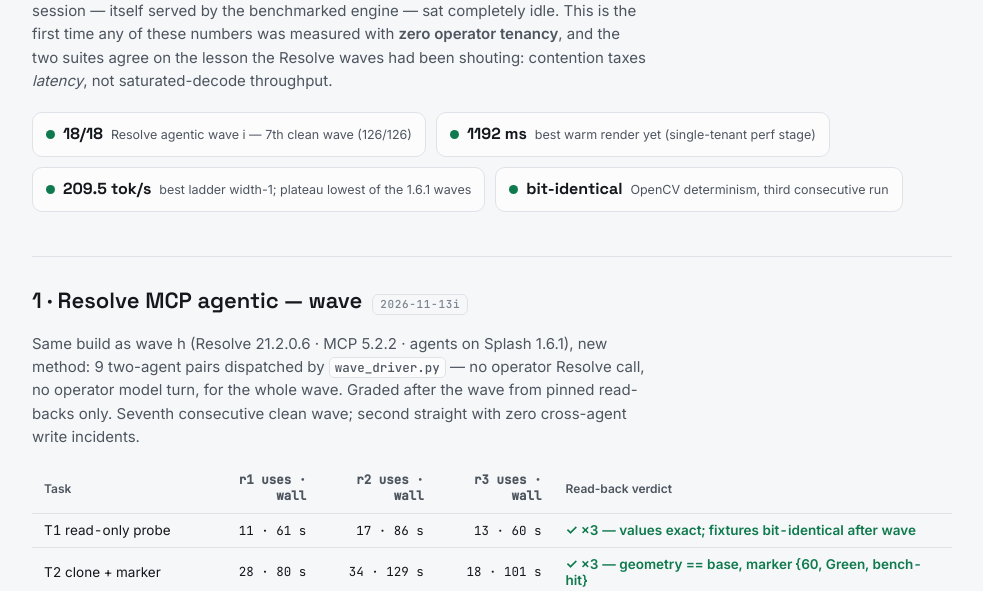
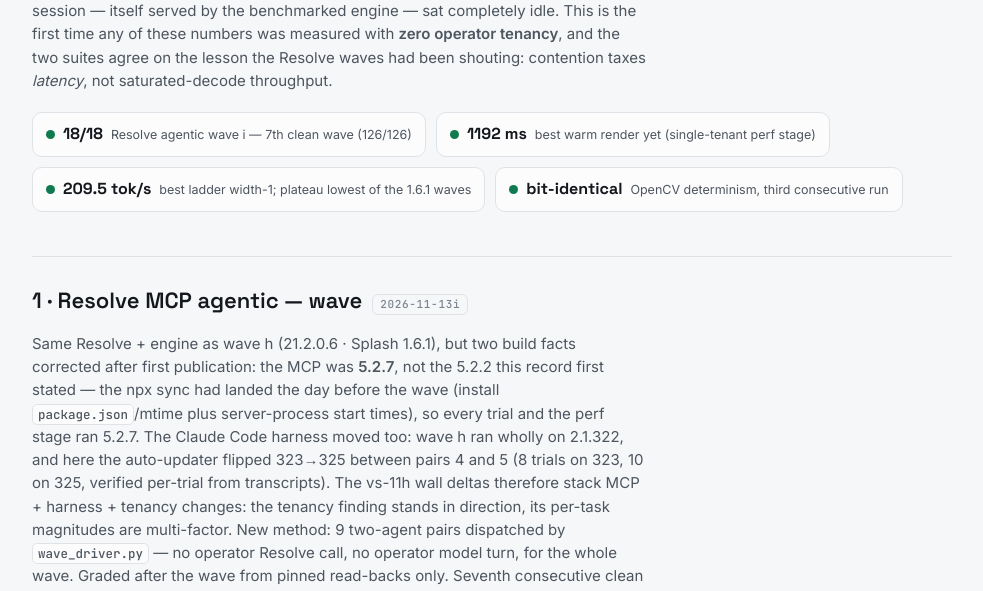
Before and after one commit to willturner-maker/benchmarks, a plain HTML site: page reports/2026-11-13-clean-window.html in a window 1280 px wide. Shown: the part 141-732 px from the top of the page, without its empty margins (148-1131 px from the left). Drawn offline with Linux system fonts and the light colour scheme.

Commit message:
Correction: wave 13i ran MCP 5.2.7, not 5.2.2 — first 5.2.7 measurements
Post-hoc verification of the wave 13i "same build as 11h" claim failed:
the 5.2.7 npx sync landed 2026-11-12 15:41 (install package.json/files mtime;
server process started 11-12 23:51), one day before the wave. Sealed trials
spawn fresh stdio servers per session, so all 18 trials AND the operator
perf/grading passes ran 5.2.7.

Consequences applied throughout:
- results-2026-11-13i.json: build.mcp corrected with provenance; new deviation
  entry; api_truth list renamed as 5.2.7 first observations (the duplicate-
  archives-source and 13 ms probe findings belong to 5.2.7, not 5.2.2 repros);
  version_comparison recast as multi-factor (MCP + harness + tenancy)
- leaderboard: row cell 5.2.7 + footnote 6 rewritten; 13i paragraph gains the
  multi-factor caveat; API-truths attribution adjusted
- results doc addendum (i): title/body updated, correction section expanded
- README/index/report scorecard: version tags and the same-build claim fixed
- RUNBOOK: builds must be verified from disk (package.json/mtime/live server),
  never session memory; disable auto-update before waves

Co-Authored-By: Claude Code <noreply@anthropic.com>

```diff
--- a/reports/2026-11-13-clean-window.html
+++ b/reports/2026-11-13-clean-window.html
@@ -91,10 +91,17 @@ svg text{font-family:var(--mono);fill:var(--fg-2)}
 
   <section>
     <h2>1 · Resolve MCP agentic — wave <span class="tag">2026-11-13i</span></h2>
-    <p class="note">Same build as wave h (Resolve 21.2.0.6 · MCP 5.2.2 · agents on Splash 1.6.1), new
-    method: 9 two-agent pairs dispatched by <code>wave_driver.py</code> — no operator Resolve call, no
-    operator model turn, for the whole wave. Graded after the wave from pinned read-backs only.
-    Seventh consecutive clean wave; second straight with zero cross-agent write incidents.</p>
+    <p class="note">Same Resolve + engine as wave h (21.2.0.6 · Splash 1.6.1), but two build facts
+    corrected after first publication: the MCP was <b>5.2.7</b>, not the 5.2.2 this record first stated —
+    the npx sync had landed the day before the wave (install <code>package.json</code>/mtime plus
+    server-process start times), so every trial and the perf stage ran 5.2.7. The Claude Code harness moved
+    too: wave h ran wholly on 2.1.322, and here the auto-updater flipped 323→325 between pairs 4 and 5
+    (8 trials on 323, 10 on 325, verified per-trial from transcripts). The vs-11h wall
+    deltas therefore stack MCP + harness + tenancy changes: the tenancy finding stands in direction, its
+    per-task magnitudes are multi-factor. New method: 9 two-agent pairs dispatched by
+    <code>wave_driver.py</code> — no operator Resolve call, no operator model turn, for the whole wave.
+    Graded after the wave from pinned read-backs only. Seventh consecutive clean wave; second straight
+    with zero cross-agent write incidents.</p>
     <div class="tbl-scroll"><table>
       <tr><th>Task</th><th class="num">r1 uses · wall</th><th class="num">r2 uses · wall</th><th class="num">r3 uses · wall</th><th>Read-back verdict</th></tr>
       <tr><td>T1 read-only probe</td><td class="num">11 · 61 s</td><td class="num">17 · 86 s</td><td class="num">13 · 60 s</td><td class="ok">✓ ×3 — values exact; fixtures bit-identical after wave</td></tr>
```
Also changed, not shown: bench/resolve-agentic/results-2026-11-13i.json (+7 -6 lines), index.html (+1 -1 lines), 4 other files.
